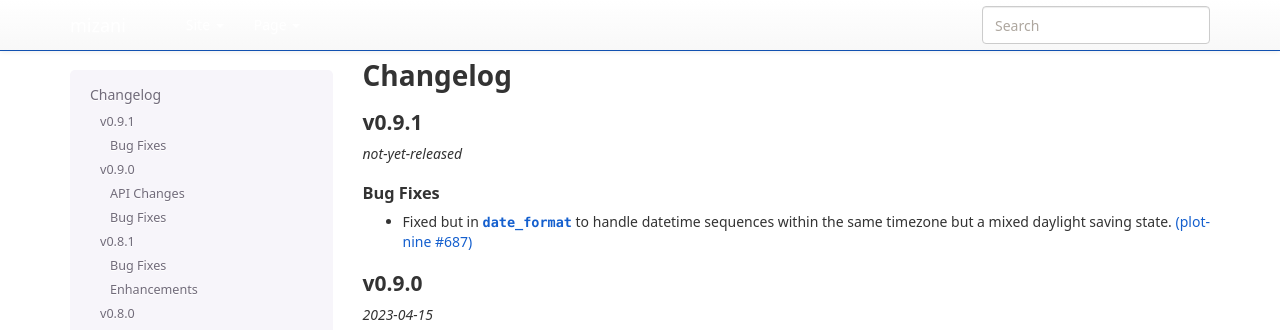
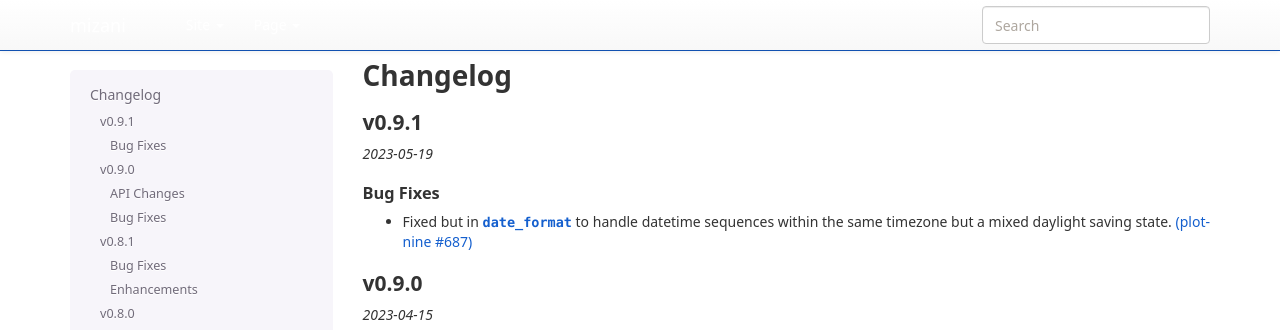
Before and after one commit to has2k1/mizani, a Sphinx documentation site: the page built from doc/changelog.rst, in a window 1280 px wide and 900 px high. Shown: the top 330 px of the window. Built offline with Sphinx 7.4.7, drawn with Linux system fonts in a browser that asks for light colours; nearby versions of some CDN libraries; library files that are not in the unit come from our copies; pages that are not in the unit, such as notebooks, are missing from menus.

Commit message:
Update changelog for release

```diff
--- a/doc/changelog.rst
+++ b/doc/changelog.rst
@@ -4,7 +4,7 @@ Changelog
 v0.9.1
 ------
 
-*not-yet-released*
+*2023-05-19*
 
 Bug Fixes
 *********
```
